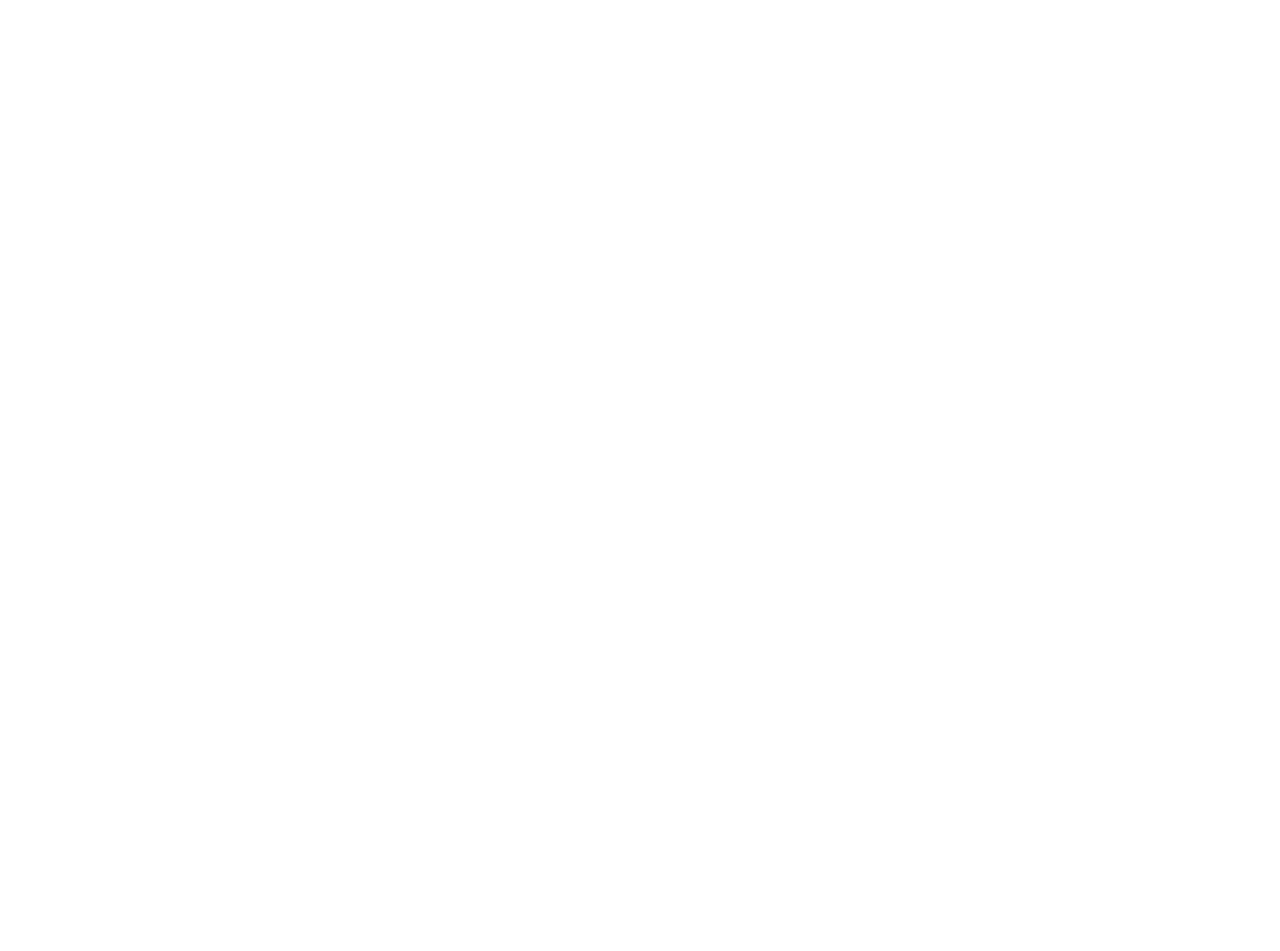
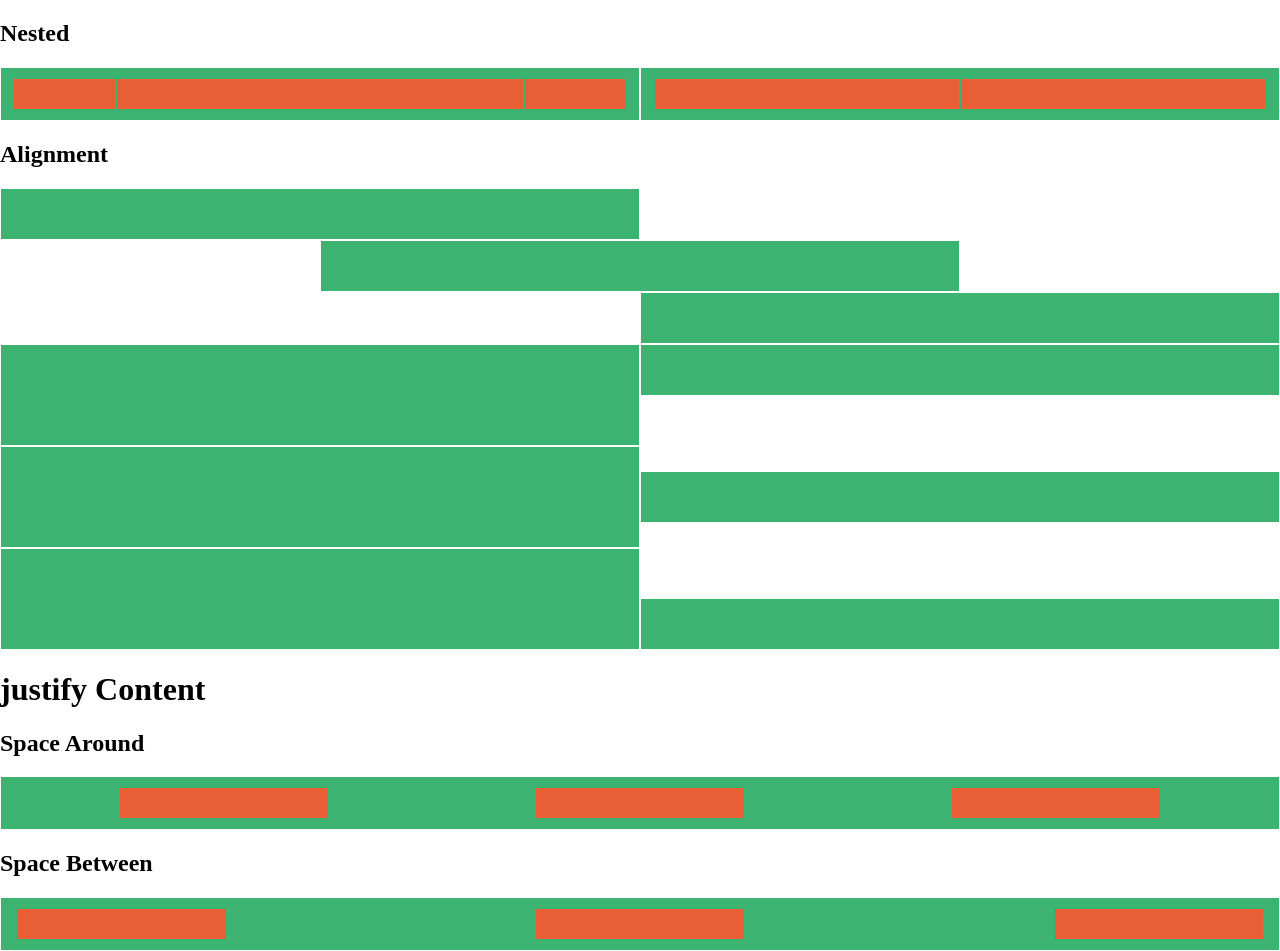
Before and after one commit to LucaDalRi/html-css-12bool, a plain HTML site: page Bonus/Index.html in a window 1280 px wide. Before the commit the page ends 800 px from the top, so only its background shows below. Drawn offline with Linux system fonts and the light colour scheme.

Commit message:
Bonus 2 Completato

```diff
--- a/Bonus/Css/style.css
+++ b/Bonus/Css/style.css
@@ -1,3 +1,54 @@
 .container{
     height: 100%;
 }
+.row{
+    width: 100%;
+    display: flex;
+}
+.box{
+    background-color: mediumseagreen;
+    height: 50px;
+    display: flex;
+    align-items: center;
+    justify-content: center;
+    border: 1px solid white;
+}
+.box2{
+    background-color: mediumseagreen;
+    display: flex;
+    justify-content: center;
+    text-align: center;
+    padding: 10px 15px;
+    border: 1px solid white;
+}
+.box-interno{
+    background-color: rgb(233, 95, 53);
+    height: 30px;
+    border: 1px solid mediumseagreen;
+    width: 100%;
+}
+.JustConSpBetw{
+    justify-content: space-between;
+}
+.JustConSpAround{
+    justify-content: space-around;
+}
+.JustConCen{
+    justify-content: center;
+}
+.JustConEnd{
+    justify-content: end;
+}
+.align-center{
+    align-items: center;
+}
+.align-end{
+    align-items: flex-end;
+}
+
+.box2x{
+    background-color: mediumseagreen;
+    height: 100px;
+    display: flex;
+    border: 1px solid white;
+}
--- a/Bonus/Index.html
+++ b/Bonus/Index.html
@@ -10,12 +10,150 @@
     </head>
     <body>
         <div class="container">
+            <h2>
+                Nested
+            </h2>
+            <div class="row">
+                <div class="col-6">
+                    <div class="box2">
+                        <div class="col-2 box-interno">
+
+                        </div>
+                        <div class="col-8 box-interno">
+
+                        </div>
+                        <div class="col-2 box-interno">
+
+                        </div>
+                    </div>
+                </div>
+
+                <div class="col-6">
+                    <div class="box2">
+                        <div class="box-interno col-6">
+
+                        </div>
+                        <div class="box-interno col-6">
+
+                        </div>
+                    </div>
+                </div>
+            </div>
+
+            <h2>
+                Alignment
+            </h2>
+
+                <div class="row">
+                    <div class="col-6">
+                        <div class="box">
+
+                        </div>
+                    </div>
+                </div>
+
+                <div class="row JustConCen">
+                    <div class="col-6">
+                        <div class="box">
+
+                        </div>
+                    </div>
+                </div>
+
+                <div class="row JustConEnd">
+                    <div class="col-6">
+                        <div class="box">
+
+                        </div>
+                    </div>
+                </div>
 
 
+                <div class="row">
 
+                    <div class="col-6">
+                        <div class="box2x">
+                        </div>
+                    </div>
 
+                    <div class="col-6">
+                        <div class="box">
+                        </div>
+                    </div>
 
+                </div>
 
+                <div class="row align-center">
+
+                    <div class="col-6">
+                        <div class="box2x">
+                        </div>
+                    </div>
+
+                    <div class="col-6">
+                        <div class="box">
+                        </div>
+                    </div>
+
+                </div>
+
+                <div class="row align-end">
+
+                    <div class="col-6">
+                        <div class="box2x">
+                        </div>
+                    </div>
+
+                    <div class="col-6">
+                        <div class="box">
+                        </div>
+                    </div>
+
+                </div>
+
+                <h1>
+                    justify Content
+                </h1>
+
+                <h2>
+                    Space Around
+                </h2>
+
+                <div class="row ">
+                    <div class="col-12">
+                        <div class="box2 JustConSpAround">
+                            <div class="col-2 box-interno">
+
+                            </div>
+                            <div class="col-2 box-interno">
+
+                            </div>
+                            <div class="col-2 box-interno">
+
+                            </div>
+                        </div>
+                    </div>
+                </div>
+
+                <h2>
+                    Space Between
+                </h2>
+
+                <div class="row ">
+                    <div class="col-12">
+                        <div class="box2 JustConSpBetw">
+                            <div class="col-2 box-interno">
+
+                            </div>
+                            <div class="col-2 box-interno">
+
+                            </div>
+                            <div class="col-2 box-interno">
+
+                            </div>
+                        </div>
+                    </div>
+                </div>
 
 
 
--- a/css/style.css
+++ b/css/style.css
@@ -11,7 +11,6 @@
     align-items: center;
     justify-content: center;
     border: 1px solid white;
-
 }
 .box-interno{
     background-color: rgb(233, 95, 53);
@@ -27,6 +26,4 @@
     text-align: center;
     padding: 10px 15px;
     border: 1px solid white;
-
-
 }
```
